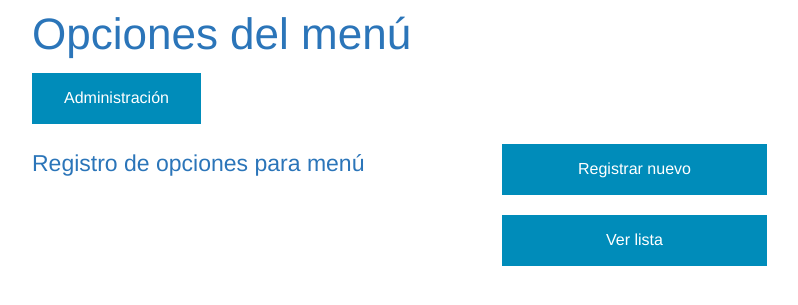
After one commit to arithgrey/alimentacionrest, a CodeIgniter app: page /index.php/backend/opcionesmenu in a window 1280 px wide. The commit adds this page. Shown: the top 305 px of the page, without its empty margins (123-921 px from the left). Run offline with CodeIgniter, Linux system fonts and the light colour scheme; some libraries are stand-ins or nearby versions.

Commit message:
versión 1.4

```diff
--- a/application/controllers/api/backend.php
+++ b/application/controllers/api/backend.php
@@ -1,5 +1,4 @@
 <?php defined('BASEPATH') OR exit('No direct script access allowed');
-
 
 require APPPATH.'/libraries/REST_Controller.php';
 
--- a/application/controllers/backend.php
+++ b/application/controllers/backend.php
@@ -10,7 +10,7 @@ class Backend extends CI_Controller {
 	function index()
 	{
 
-		$data["titulo"]="Registro de tipos de alimentos y presentación";
+		$data["titulo"]="Panel de administración";
 		$this->load->view("Template/header", $data);
 		$this->load->view("backendplataforma/alimentos",$data);
 		$this->load->view("Template/footer",$data);
@@ -18,11 +18,20 @@ class Backend extends CI_Controller {
 
 	function ingrediente(){
 
-		$data["titulo"]="Registro de ingredientes";
+		$data["titulo"]="Alimentos registro";
 
 		$this->load->view("Template/header", $data);
 		$this->load->view("Frondend/menuregistro");
 		$this->load->view("Template/footer",$data);
 	}
+	function opcionesmenu(){
+
+		$data["titulo"]="Opciones del menú";
+
+		$this->load->view("Template/header", $data);
+		$this->load->view("Frondend/menu");
+		$this->load->view("Template/footer",$data);
+
+	}
 
 }
--- a/application/js/frondend.js
+++ b/application/js/frondend.js
@@ -29,7 +29,11 @@ $(document).on("ready", function(){
 			$('.6').show();
 	});*/
 
+	baseurl = $('.now').val();
 
+	$('.administracion').click(function(){
+		window.location.replace(baseurl);
+	});
 
 	//Presentación
 	$('.nombreingrediente').click(function(){
--- /dev/null
+++ b/application/js/opcionesmenu.js
@@ -0,0 +1,134 @@
+$(document).on("ready", function(){
+
+	$(".registronuevo").hide();
+
+	$('.administracion').click(function(){
+		baseurl = $(".now").val();
+		window.location.replace(baseurl);
+	});
+
+	$(".shownuevo").click(function(){
+		$('.registronuevo').show();
+		$('.shownuevo').hide();
+	});
+
+	/*
+	$("#verlista").click(function(){
+
+		urlregistro= urlformada+"index.php/api/opcionmenu/listopciones/format/json";
+		var jqxhr = $.ajax({
+
+			type: "POST",
+			url: urlregistro,
+			dataType: "text"
+
+		}).done(function(data) {
+			alert(data);
+			$('.lista-opciones').html(data);
+		})
+		.fail(function() {
+			alert( "error" );
+		})
+		.always(function(){});
+		}
+
+
+
+	});
+*/
+
+	/*Registro de nuevo elementp*/
+
+	$('.registraropcion').click(function(){
+
+		urlformada = $(".now").val();
+		opcionmenu =  $(".opcionmenu").val();
+		if (opcionmenu.length <1) {
+
+			$('.reporte-registro').html("Registre el nombre de su opción de menú");
+
+		}else{
+			param = {"opcionmenu" : opcionmenu}
+
+		urlregistro= urlformada+"index.php/api/opcionmenu/registro/format/json";
+		var jqxhr = $.ajax({
+
+			type: "POST",
+			url: urlregistro,
+			data: param,
+			dataType: "json"
+
+		}).done(function(data) {
+
+			$('.reporte-registro').html(data);
+			$(".opcionmenu").val("");
+
+		})
+		.fail(function() {
+			alert( "error" );
+		})
+		.always(function(){});
+		}
+
+
+
+
+	});
+
+
+		$('.d').click(function(){
+
+		urlformada = $(".now").val();
+		urllista= urlformada+"index.php/api/ingrediente/listingrediente/format/json";
+
+		var jqxhr = $.ajax({
+
+			type: "POST",
+			url: urllista,
+			dataType: "json"
+
+		}).done(function(data) {
+
+			listdata="";
+
+			for (var a = 0; a < data.length; a++) {
+
+				ingrediente =data[a].idingrediente;
+				nombreingrediente = data[a].nombreingrediente;
+				unidad = data[a].unidad;
+				nombre= data[a].nombre;
+				status = data[a].estado;
+				nombrepresentacion = data[a].nombrepresentacion;
+
+
+				listdata +="<div class='row'>"+
+						   "<div class='large-4 columns'>"+nombreingrediente+"</div>"+
+						   /*
+						   "<div class='large-2 columns'>"+unidad+"</div>"+
+						   "<div class='large-2 columns'>"+nombre+"</div>"+
+						   "<div class='large-2 columns'>"+nombrepresentacion+"</div>
+							*/
+							"</div>";
+			}
+
+			$('.listaalimentos').html(listdata);
+
+			//$(".listadoactual").html("Refrescar listado");
+
+
+		})
+		.fail(function() {
+			alert( "error" );
+		})
+		.always(function() {
+			//alert( "complete" );
+		});
+
+
+
+	});
+
+
+
+
+});
--- /dev/null
+++ b/application/views/Frondend/menu.php
@@ -0,0 +1,39 @@
+<script type="text/javascript" src="<?=base_url()?>application/js/opcionesmenu.js"></script>
+<div class="row">
+		<div class="large-12 columns">
+			<input type="hidden" class="now" id="now" value="<?=base_url()?>" >
+			<button  class="administracion" id="administracion">Administración</button>
+		</div>
+		<div class="large-6 columns" >
+			<h4>Registro de opciones para menú</h4>
+			<div class="lista-opciones" id="lista-opciones"></div>
+
+		</div>
+		<div class="large-6 columns" >
+
+			<!--Input para el nombre del ingrediente-->
+			<div class="row">
+
+				<div class="registronuevo">
+					<div class="large-4 columns">
+						<p>Opción de menú</p>
+					</div>
+					<div class="large-8 columns" >
+							<input type="text" name="opcionmenu" class="opcionmenu" id="opcionmenu" >
+							<button class="registraropcion">Registrar</button>
+							<div class="reporte-registro"></div>
+					</div>
+				</div>
+
+
+				<!---->
+				<div class="row">
+					<button class="shownuevo large-6 columns" id="shownuevo">Registrar nuevo</button>
+				</div>
+				<div class="row">
+					<button class="large-6 columns" id="verlista">Ver lista</button>
+				</div>
+				<!---->
+
+			</div>
+		</div>
--- a/application/views/Frondend/menuregistro.php
+++ b/application/views/Frondend/menuregistro.php
@@ -2,7 +2,7 @@
 <script type="text/javascript" src="<?=base_url()?>/application/js/ingrediente.js"></script>
 
 <div class="row">
-	<h3>Bienvenido al registro de Ingredientes</h3>
+	<h3>Bienvenido al registro de alimentos</h3>
 </div>
 		<div class="row">
 
@@ -114,6 +114,9 @@
 
 
 		<div class="row">
+			<button class="administracion" id="administracion">
+				Administración
+			</button>
 			<button class="listadoactual" id="listadoactual">
 				Mostrar alimentos registrados
 			</button>
```
Also changed, not shown: application/controllers/api/opcionmenu.php (added, +38 -0 lines), application/js/backend.js (+8 -0 lines), application/models/opcionmenumodel.php (added, +30 -0 lines), application/views/backendplataforma/alimentos.php (+11 -5 lines).
